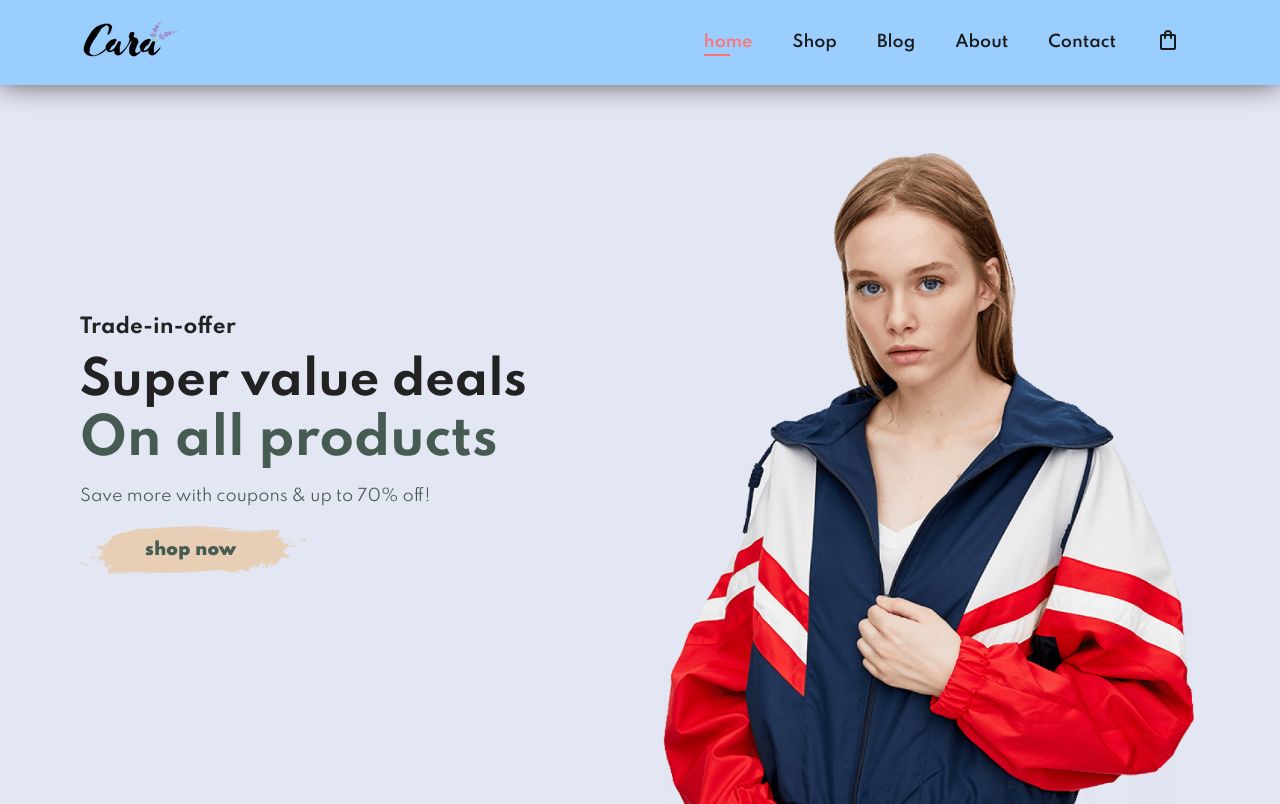
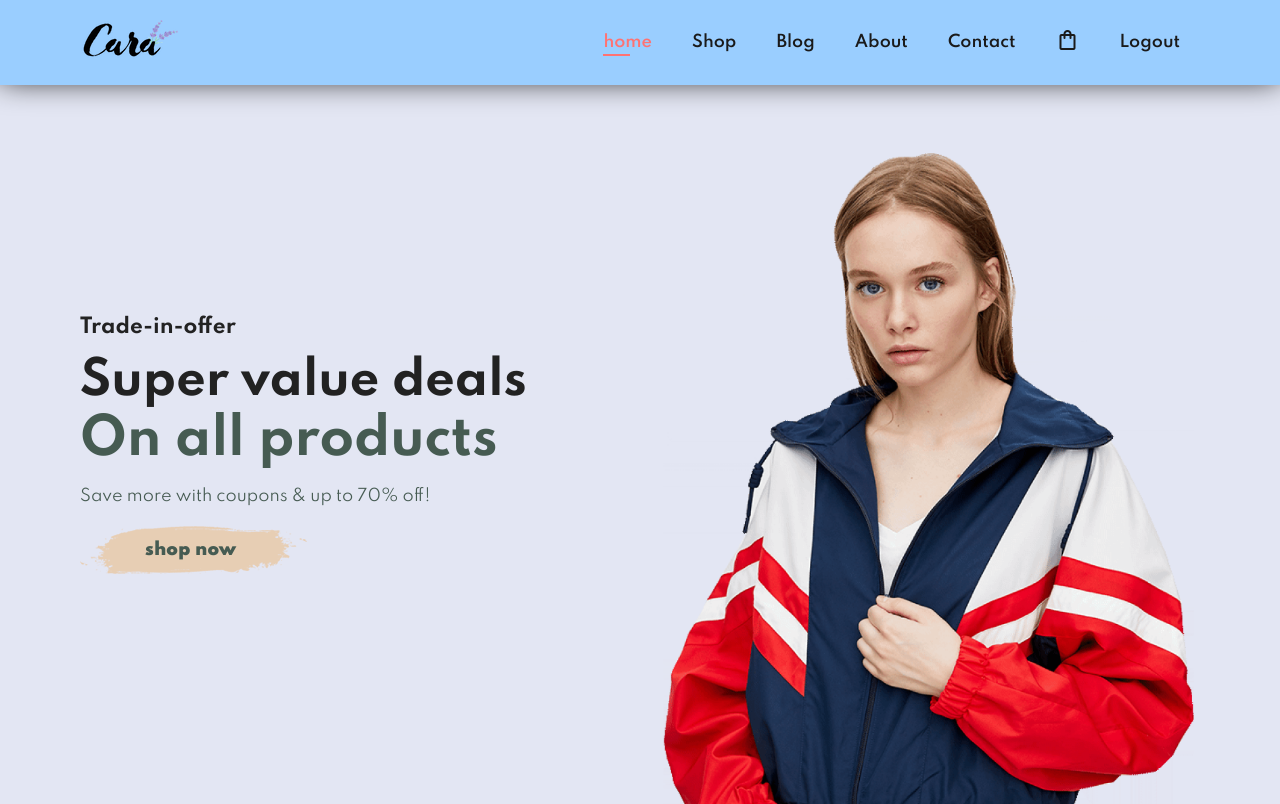
Before and after one commit to santhosh7896/e-comm, a Flask app: page / in a window 1280 px wide. Shown: the top 804 px of the page. Run offline with Flask 3, Linux system fonts and the light colour scheme; the visitor is signed in with stand-in values (Sample User, id 1); some libraries are stand-ins or nearby versions.

Commit message:
logout added

```diff
--- a/templates/index.html
+++ b/templates/index.html
@@ -10,7 +10,7 @@
         <link rel="stylesheet" href="https://fonts.googleapis.com/css2?family=Material+Symbols+Outlined:opsz,wght,FILL,GRAD@20..48,100..700,0..1,-50..200" />
         <link rel="stylesheet" href="https://cdnjs.cloudflare.com/ajax/libs/font-awesome/6.5.2/css/all.min.css" />
         <link rel="stylesheet" href="path/to/font-awesome/css/font-awesome.min.css">
-        <link rel="stylesheet" href="style.css">
+        <link rel="stylesheet" href="{{ url_for('static', filename='style.css') }}">
         <link rel="icon" href="cart-shopping-solid.svg"
     </head>
 
@@ -26,6 +26,7 @@
                     <li><a href="about.html">About</a></li>
                     <li><a href="contact.html">Contact</a></li>
                     <li><a href="cart.html"><span class="material-symbols-outlined">shopping_bag</span></a></li>
+                    <li><a href="/logout">Logout</a></li>
                 </ul>
             </div>
         </section>
```
